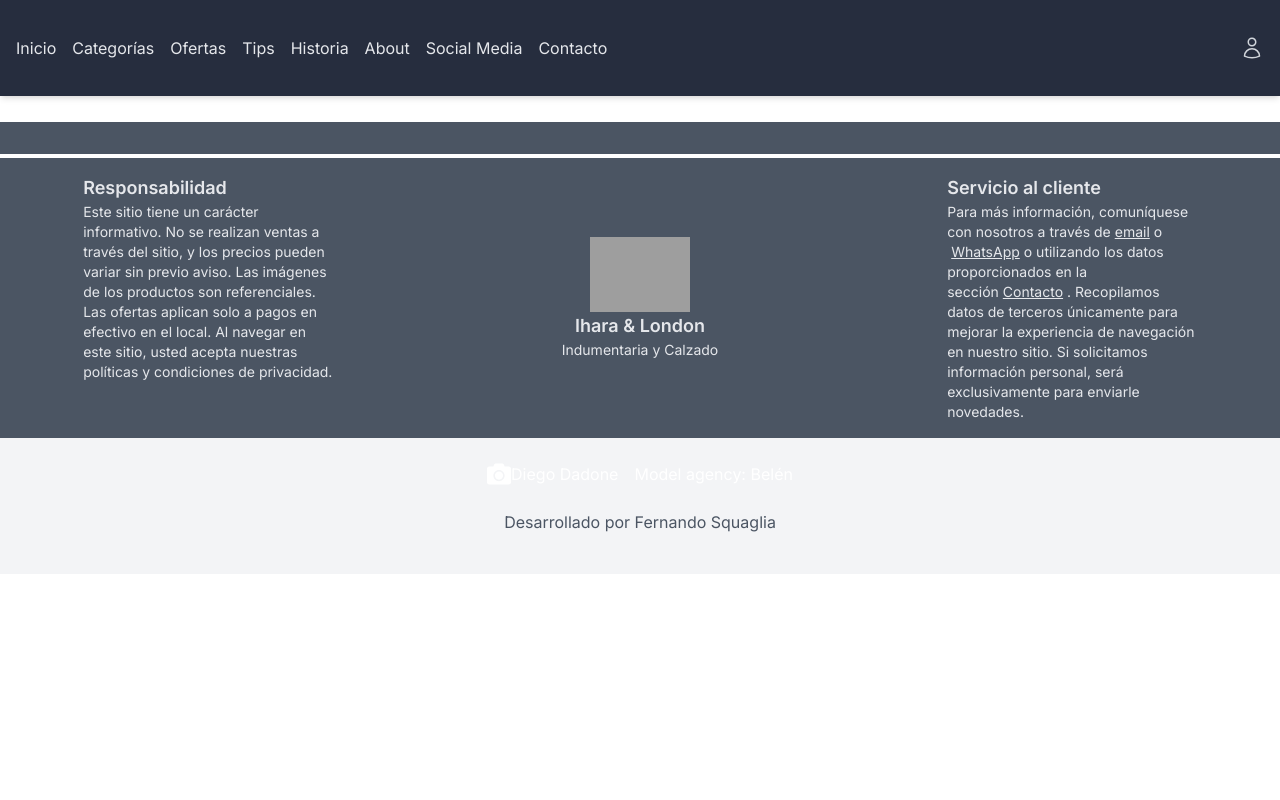
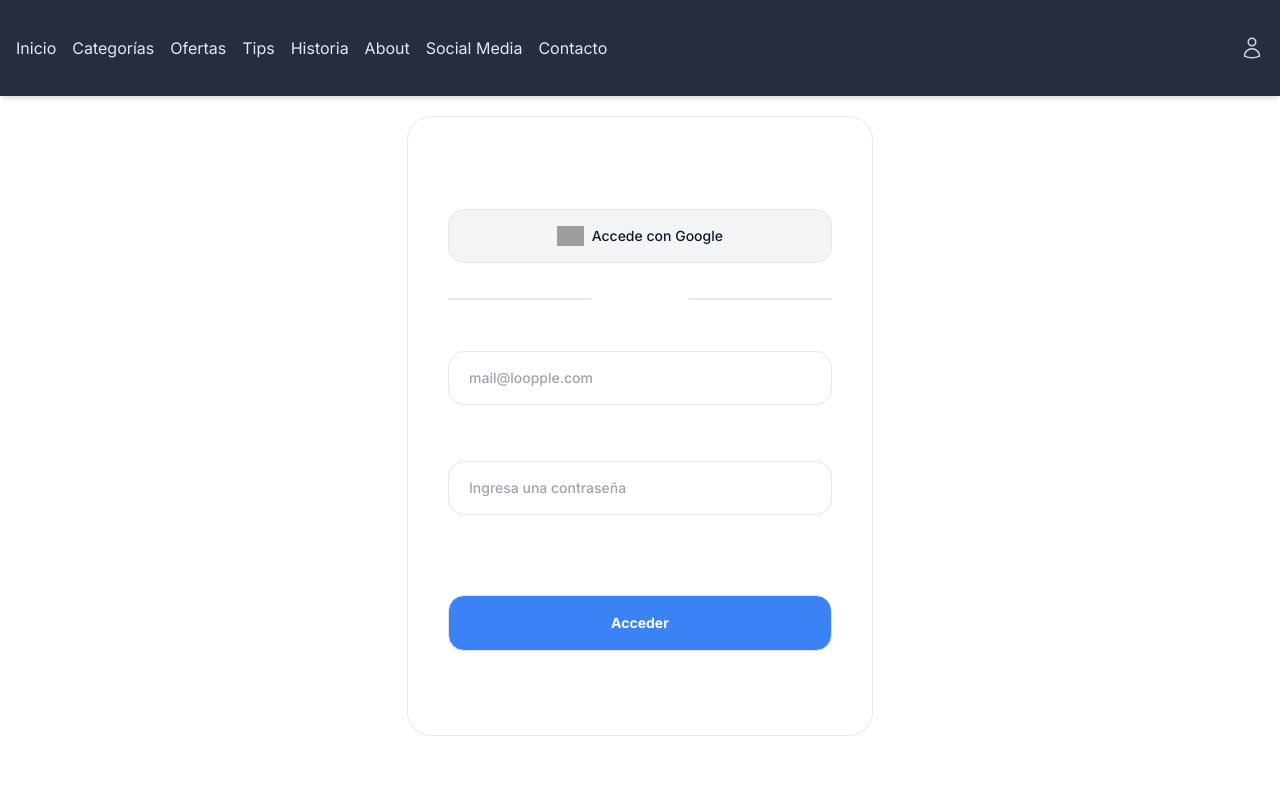
Before and after one commit to fsquaglia/commerce, a Next.js app: page /login in a window 1280 px wide. Before the commit this address had no page. Shown: the top 800 px of the page. Built offline with nearby package versions, Linux system fonts and the light colour scheme; grey boxes are pictures that could not be loaded.

Commit message:
login sin funcionar

```diff
--- /dev/null
+++ b/src/app/api/auth/[...nextauth]/route.js
@@ -0,0 +1,4 @@
+import NextAuth from "next-auth";
+import { authConfig } from "@/app/auth.config"; // Asegúrate que la ruta sea correcta
+
+export const { GET, POST } = NextAuth(authConfig);
--- /dev/null
+++ b/src/app/auth.config.js
@@ -0,0 +1,16 @@
+export const authConfig = {
+  pages: {
+    signIn: "/login", // Redireccionar a /login si no autenticado
+  },
+  callbacks: {
+    authorized({ auth, request: { nextUrl } }) {
+      const isLoggedIn = !!auth?.user;
+      const isOnDashboard = nextUrl.pathname.startsWith("/dashboard");
+
+      if (isOnDashboard && isLoggedIn) return true; // Si está en dashboard y logueado
+      return isLoggedIn
+        ? Response.redirect(new URL("/dashboard", nextUrl))
+        : true;
+    },
+  },
+};
--- /dev/null
+++ b/src/app/auth.js
@@ -0,0 +1,60 @@
+// import NextAuth from "next-auth";
+import GoogleProvider from "next-auth/providers/google";
+import CredentialsProvider from "next-auth/providers/credentials";
+import { getUserByEmail } from "@/utils/firebase/fetchFirebase";
+
+const authOptions = {
+  providers: [
+    GoogleProvider({
+      clientId: process.env.GOOGLE_CLIENT_ID,
+      clientSecret: process.env.GOOGLE_CLIENT_SECRET,
+    }),
+    CredentialsProvider({
+      name: "Credentials",
+      credentials: {
+        email: { label: "Email", type: "email", required: true },
+        password: { label: "Password", type: "password", required: true },
+      },
+
+      async authorize(credentials) {
+        // Validación y obtención del usuario
+        const { email, password } = credentials;
+        const user = await getUserByEmail(email); //devolverá un array de usuarios
+        if (user.length === 0) {
+          throw new Error("No existe el email");
+        }
+
+        //!falta comparar password
+        //if (!user || !(await bcrypt.compare(credentials.password, user.password))) {
+        if (!user) {
+          throw new Error("Credenciales inválidas");
+        }
+
+        //retorna el objeto de usuario para guardarlo en la sesión
+        return {
+          id: user.id,
+          email: user.email,
+          name: user.nombreContacto,
+          role: user.rol,
+        };
+      },
+    }),
+  ],
+  callbacks: {
+    async jwt({ token, user }) {
+      if (user) {
+        token.role = user.role; // Incluye el rol del usuario en el token
+      }
+      return token;
+    },
+    async session({ session, token }) {
+      session.user.role = token.role;
+      return session;
+    },
+  },
+  pages: {
+    signIn: "/login", // Página de login personalizada
+  },
+};
+
+export default authOptions;
--- /dev/null
+++ b/src/app/login/page.js
@@ -0,0 +1,7 @@
+import AuthForm from "@/components/authForm/AuthForm";
+
+function page() {
+  return <AuthForm />;
+}
+
+export default page;
--- /dev/null
+++ b/src/app/middleware.js
@@ -0,0 +1,24 @@
+import { withAuth } from "next-auth/middleware";
+
+export default withAuth({
+  pages: {
+    signIn: "/login",
+  },
+  callbacks: {
+    authorized: async ({ token }) => {
+      // Protege las rutas basadas en el rol
+      if (token?.role === "admin") {
+        return true; // Los admins pueden acceder a todas las rutas
+      }
+      if (token?.role === "user") {
+        // Verifica la ruta a la que está intentando acceder
+        const url = new URL(req.url);
+        const pathname = url.pathname;
+
+        // Permitir acceso a /users pero no a /dashboard
+        return pathname.startsWith("/users");
+      }
+      return false;
+    },
+  },
+});
--- /dev/null
+++ b/src/components/authForm/AuthForm.jsx
@@ -0,0 +1,116 @@
+"use client";
+
+import { signIn } from "next-auth/react";
+import { useState } from "react";
+import { useRouter } from "next/navigation";
+
+import { authenticate } from "@/utils/actions/actions";
+
+function AuthForm() {
+  const [email, setEmail] = useState("");
+  const [password, setPassword] = useState("");
+  const [error, setError] = useState(null);
+  const router = useRouter();
+
+  const handleSubmit = async (e) => {
+    e.preventDefault();
+    const res = await signIn("credentials", {
+      redirect: false,
+      email,
+      password,
+    });
+
+    //!borrar
+    console.log("paso por aca");
+    console.log(res);
+
+    if (res.error) {
+      setError(res.error);
+    } else {
+      // Redirige según el rol
+      router.push("/dashboard");
+    }
+  };
+
+  return (
+    <div className="container flex flex-col mx-auto bg-white  pt-12 my-5">
+      <div className="flex justify-center w-full h-full my-auto xl:gap-14 lg:justify-normal md:gap-5 draggable">
+        <div className="flex items-center justify-center w-full lg:p-12">
+          <div className="flex items-center xl:p-10 p-4 border rounded-3xl">
+            <form
+              className="flex flex-col w-full h-full pb-6 text-center bg-white rounded-3xl"
+              onSubmit={handleSubmit}
+            >
+              <h3 className="mb-3 text-4xl font-extrabold text-dark-grey-900">
+                Inicia sesión
+              </h3>
+              <a
+                className="flex items-center justify-center w-full py-4 mb-6 text-sm font-medium transition duration-300 rounded-2xl text-gray-900 bg-gray-100 hover:bg-blue-200 focus:ring-4 focus:ring-gray-300 border"
+                href="#"
+              >
+                <img
+                  className="h-5 mr-2"
+                  src="https://raw.githubusercontent.com/Loopple/loopple-public-assets/main/motion-tailwind/img/logos/logo-google.png"
+                  alt="Google logo"
+                />
+                Accede con Google
+              </a>
+              <div className="flex items-center mb-3">
+                <hr className="h-0 border-b border-solid border-grey-500 grow" />
+                <p className="mx-4 text-grey-600">o con tu:</p>
+                <hr className="h-0 border-b border-solid border-grey-500 grow" />
+              </div>
+              <label
+                htmlFor="email"
+                className="mb-2 text-sm text-start text-grey-900"
+              >
+                Email*
+              </label>
+              <input
+                id="email"
+                name="email"
+                type="email"
+                placeholder="mail@loopple.com"
+                onChange={(e) => setEmail(e.target.value)}
+                value={email}
+                className="flex items-center w-full px-5 py-4 mr-2 text-sm font-medium outline-none focus:bg-gray-200 mb-7 placeholder:text-grey-700 text-dark-gray-900 rounded-2xl border hover:bg-gray-100"
+              />
+              <label
+                htmlFor="password"
+                className="mb-2 text-sm text-start text-grey-900"
+              >
+                Contraseña*
+              </label>
+              <input
+                id="password"
+                name="password"
+                type="password"
+                placeholder="Ingresa una contraseña"
+                onChange={(e) => setPassword(e.target.value)}
+                value={password}
+                className="flex items-center w-full px-5 py-4 mr-2 text-sm font-medium outline-none focus:bg-gray-200 mb-7 placeholder:text-grey-700 text-dark-gray-900 rounded-2xl border hover:bg-gray-100"
+              />
+              <div className="flex flex-row justify-end mb-8">
+                <a
+                  href="#"
+                  className="mr-4 text-sm font-medium text-purple-blue-500"
+                >
+                  ¿Olvidaste tu contraseña?
+                </a>
+              </div>
+              {error && <p>{error}</p>}
+              <button
+                className="border w-full px-6 py-5 mb-5 text-sm font-bold leading-none text-white transition duration-300 md:w-96 rounded-2xl hover:bg-blue-600 focus:ring-4 focus:ring-blue-100 bg-blue-500"
+                type="submit"
+              >
+                Acceder
+              </button>
+            </form>
+          </div>
+        </div>
+      </div>
+    </div>
+  );
+}
+
+export default AuthForm;
--- /dev/null
+++ b/src/utils/actions/actions.js
@@ -0,0 +1,23 @@
+"use server";
+
+import { signIn } from "next-auth/react";
+
+export async function authenticate(formData) {
+  const result = await signIn("credentials", {
+    // redirect: false, // Evita la redirección automática de NextAuth
+    email: formData.email,
+    password: formData.password,
+  });
+
+  if (result.error) {
+    console.log("aca 2");
+
+    // Maneja los posibles errores que devuelve NextAuth
+    return result.error === "CredentialsSignin"
+      ? "Credenciales incorrectas."
+      : "Algo salió mal.";
+  }
+
+  // Si el login es exitoso
+  return null; // No hay error
+}
```
Also changed, not shown: 1 other file (tests, documents, lock files or other folders).
